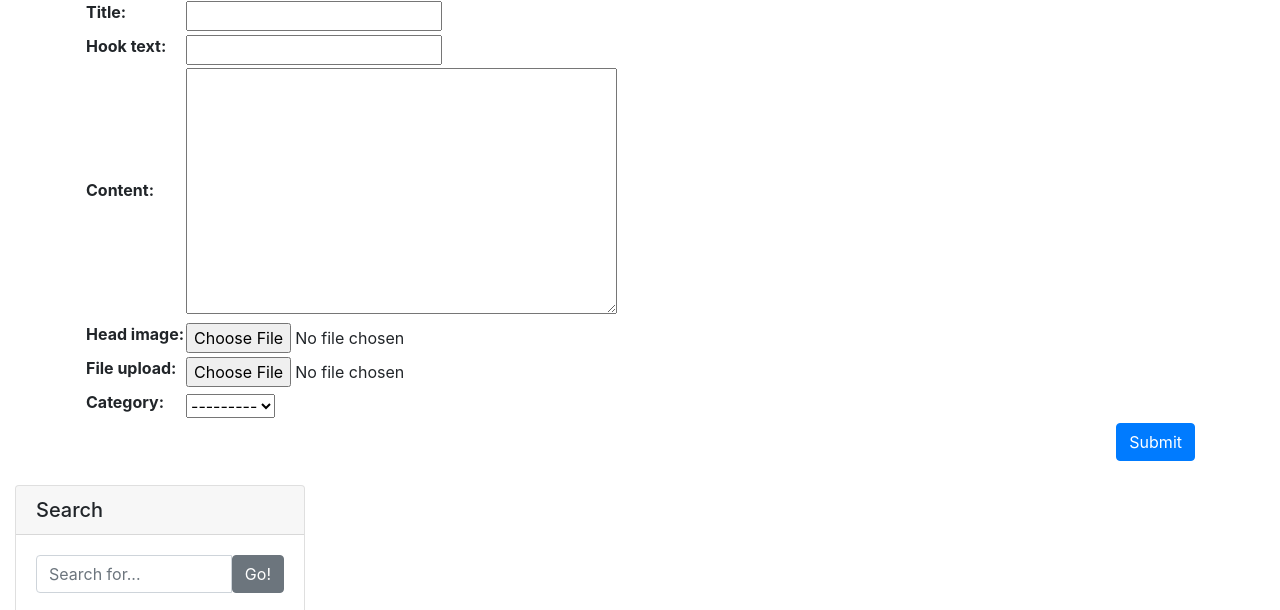
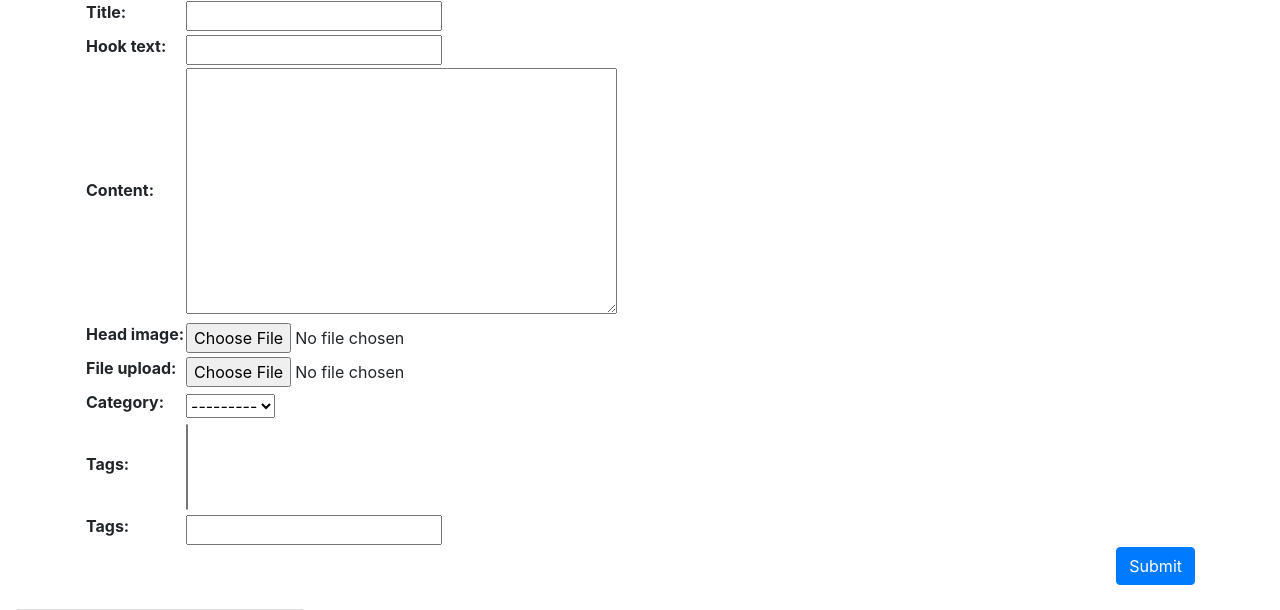
Before and after one commit to letsfuture/do_it_django_a_to_z, a Django app: page /blog/create_post/ in a window 1280 px wide. Shown: the part 154-764 px from the top of the page. Run offline with Django 4.2, Linux system fonts and the light colour scheme; the visitor is signed in with stand-in values (Sample User, id 1); data that the repository does not hold is empty; some libraries are stand-ins or nearby versions.

Commit message:
포스트를 작성할 때 텍스트로 태그 지정하기

```diff
--- a/blog/templates/blog/post_form.html
+++ b/blog/templates/blog/post_form.html
@@ -8,6 +8,10 @@
     <form method="post" enctype="multipart/form-data">{% csrf_token %}
         <table>
             {{ form }}
+            <tr>
+                <th><label for="id_tags_str">Tags:</label></th>
+                <td><input type="text" name="tags_str" id="id_tags_str"></td>
+            </tr>
         </table>
         <button type="submit" class="btn btn-primary float-right">Submit</button>
     </form>
--- a/blog/views.py
+++ b/blog/views.py
@@ -3,6 +3,7 @@ from django.views.generic import ListView, DetailView, CreateView, UpdateView
 from django.contrib.auth.mixins import LoginRequiredMixin, UserPassesTestMixin
 from .models import Post, Category, Tag
 from django.core.exceptions import PermissionDenied
+from django.utils.text import slugify
 
 class PostList(ListView):
     model = Post
@@ -61,7 +62,7 @@ def tag_page(request, slug):
 
 class PostCreate(LoginRequiredMixin, UserPassesTestMixin, CreateView):
     model = Post
-    fields = ['title', 'hook_text', 'content', 'head_image', 'file_upload', 'category']
+    fields = ['title', 'hook_text', 'content', 'head_image', 'file_upload', 'category', 'tags']
 
     def test_func(self):
         return self.request.user.is_superuser or self.request.user.is_staff
@@ -70,13 +71,28 @@ class PostCreate(LoginRequiredMixin, UserPassesTestMixin, CreateView):
         current_user = self.request.user
         if current_user.is_authenticated and (current_user.is_staff or current_user.is_superuser):
             form.instance.author = current_user
-            return super(PostCreate, self).form_valid(form)
+            response = super(PostCreate, self).form_valid(form)
+            tags_str = self.request.POST.get('tags_str')
+            if tags_str:
+                tags_str = tags_str.strip()
+                tags_str = tags_str.replace(',', ';')
+                tags_list = tags_str.split(';')
+
+                for t in tags_list:
+                    t = t.strip()
+                    tag, is_tag_created = Tag.objects.get_or_create(name=t)
+                    if is_tag_created:
+                        tag.slug = slugify(t, allow_unicode=True)
+                        tag.save()
+                    self.object.tags.add(tag)
+
+            return response
         else:
             return redirect('/blog/')
 
 class PostUpdate(LoginRequiredMixin, UpdateView):
     model=Post
-    fields = ['title', 'hook_text', 'content', 'head_image', 'file_upload', 'category', 'tags']
+    fields = ['title', 'hook_text', 'content', 'head_image', 'file_upload', 'category']
 
     template_name = 'blog/post_update_form.html'
 
```
Also changed, not shown: blog/tests.py (+9 -0 lines).
